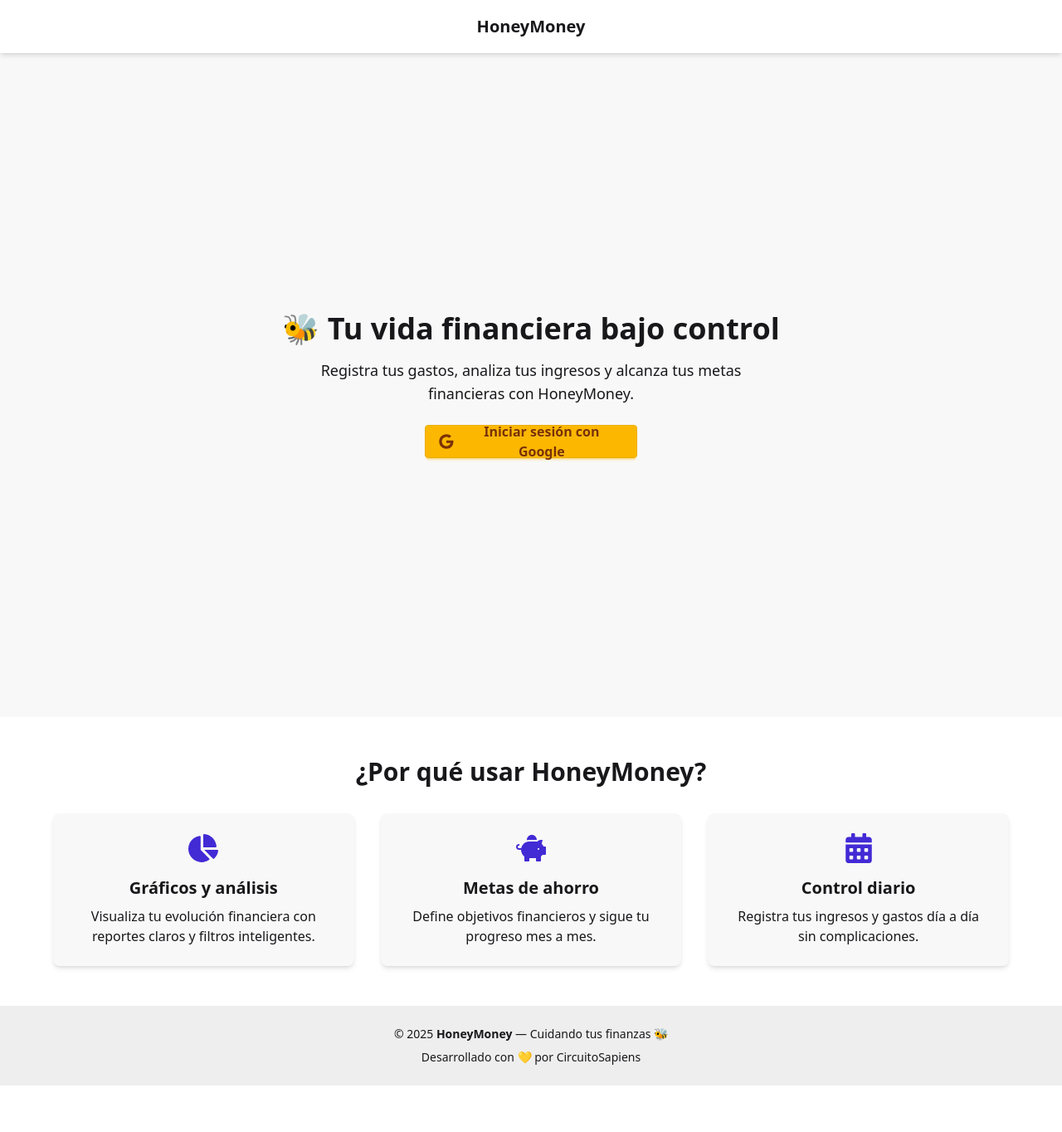
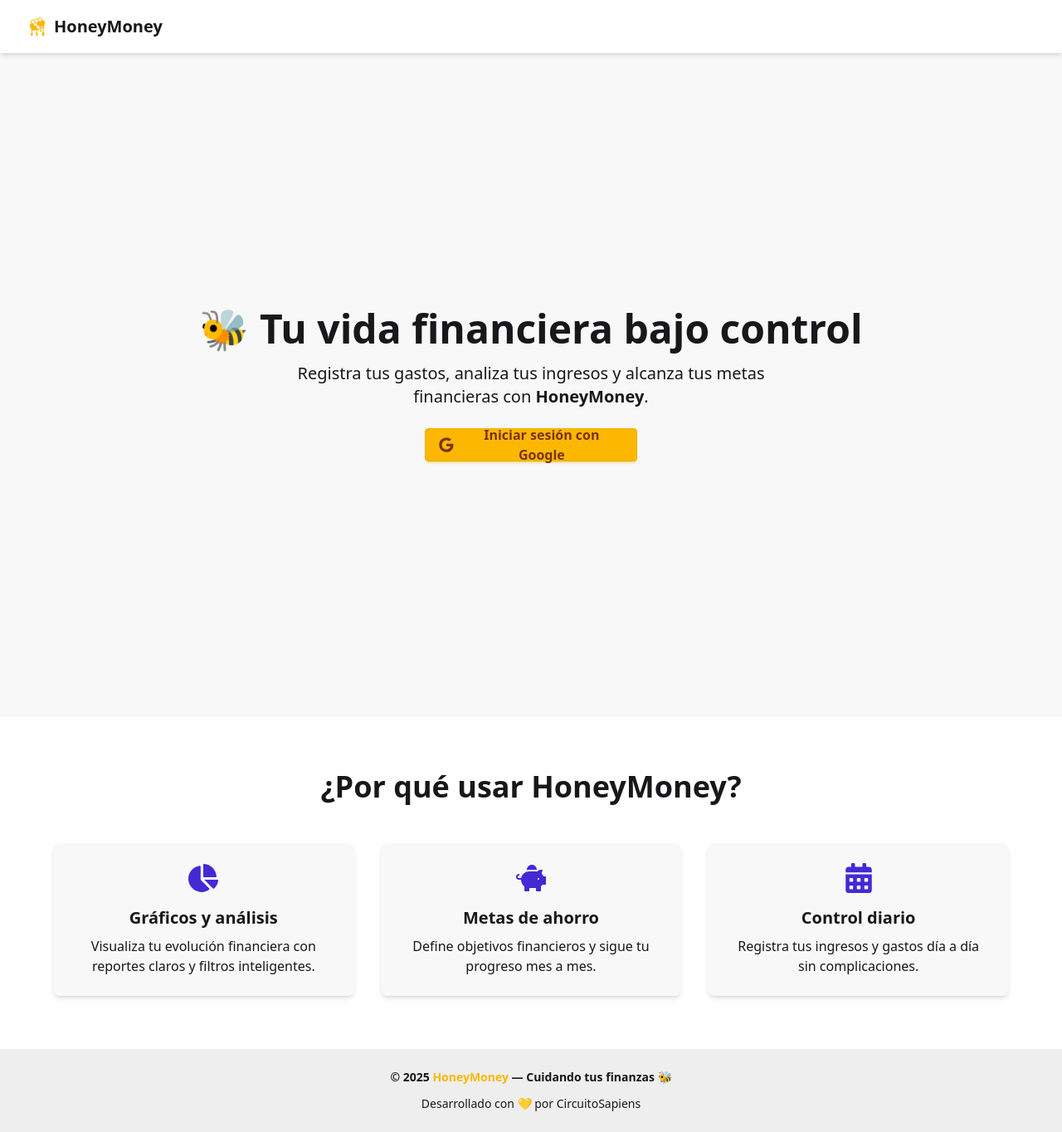
Before and after one commit to FreelancerMorales/WebFinanzas, a React (Vite) app in the folder finanzas-personales/: page / in a window 1280 px wide. Shown: the whole page at 83% size. Before the commit the page ends 1308 px from the top, so only its background shows below. Built offline with nearby package versions, Linux system fonts and the light colour scheme; no server answers.

Commit message:
feat: enhance UI components for Footer, Header, Landing, Login, and NotFound pages; improve layout and styling for better user experience

```diff
--- a/finanzas-personales/src/components/static/Footer.jsx
+++ b/finanzas-personales/src/components/static/Footer.jsx
@@ -1,9 +1,11 @@
 const Footer = () => {
   return (
     <footer className="footer footer-center p-6 bg-base-300 text-base-content text-sm">
-      <div>
-        <p>© {new Date().getFullYear()} <strong>HoneyMoney</strong> — Cuidando tus finanzas 🐝</p>
-        <p>Desarrollado con 💛 por CircuitoSapiens</p>
+      <div className="flex flex-col items-center space-y-1">
+        <p className="font-semibold">
+          © {new Date().getFullYear()} <span className="text-warning">HoneyMoney</span> — Cuidando tus finanzas 🐝
+        </p>
+        <p>Desarrollado con 💛 por <span className="font-medium">CircuitoSapiens</span></p>
       </div>
     </footer>
   );
--- a/finanzas-personales/src/components/static/Header.jsx
+++ b/finanzas-personales/src/components/static/Header.jsx
@@ -1,9 +1,13 @@
 import { Link } from 'react-router-dom';
+import { GiDrippingHoney } from 'react-icons/gi';
 
 const Header = () => {
   return (
-    <div className="navbar bg-base-100 shadow-md px-4 justify-center">
-      <Link to="/" className="btn btn-ghost text-xl normal-case">HoneyMoney</Link>
+    <div className="navbar bg-base-100 shadow-md px-4 justify-between">
+      <Link to="/" className="flex items-center gap-2 text-xl font-bold btn btn-ghost normal-case">
+        <GiDrippingHoney className="text-2xl text-warning" />
+        HoneyMoney
+      </Link>
     </div>
   );
 };
--- a/finanzas-personales/src/pages/Public/Landing.jsx
+++ b/finanzas-personales/src/pages/Public/Landing.jsx
@@ -46,14 +46,16 @@ const Landing = () => {
       <Header />
 
       {/* Hero principal */}
-      <section className="min-h-screen flex flex-col items-center justify-center bg-base-200 text-center px-4">
-        <h1 className="text-4xl font-bold mb-4">🐝 Tu vida financiera bajo control</h1>
-        <p className="text-lg mb-6 max-w-xl">
-          Registra tus gastos, analiza tus ingresos y alcanza tus metas financieras con HoneyMoney.
+      <section className="min-h-screen flex flex-col items-center justify-center bg-base-200 text-center px-4 py-12">
+        <h1 className="text-4xl sm:text-5xl font-bold mb-4 animate-fade-in">
+          🐝 Tu vida financiera bajo control
+        </h1>
+        <p className="text-lg sm:text-xl mb-6 max-w-xl">
+          Registra tus gastos, analiza tus ingresos y alcanza tus metas financieras con <strong>HoneyMoney</strong>.
         </p>
 
         <button
-          className="btn btn-warning btn-wide gap-2 text-base"
+          className="btn btn-warning btn-wide gap-2 text-base hover:scale-105 transition-transform"
           onClick={handleLoginClick}
         >
           <FaGoogle className="text-lg" />
@@ -62,24 +64,32 @@ const Landing = () => {
       </section>
 
       {/* Características */}
-      <section className="py-12 px-6 bg-base-100 text-center">
-        <h2 className="text-3xl font-bold mb-8">¿Por qué usar HoneyMoney?</h2>
-        <div className="grid gap-8 md:grid-cols-3 max-w-6xl mx-auto">
-          <div className="card bg-base-200 shadow-md p-6">
-            <FaChartPie className="text-4xl mx-auto mb-4 text-primary" />
-            <h3 className="font-bold text-xl mb-2">Gráficos y análisis</h3>
-            <p>Visualiza tu evolución financiera con reportes claros y filtros inteligentes.</p>
-          </div>
-          <div className="card bg-base-200 shadow-md p-6">
-            <FaPiggyBank className="text-4xl mx-auto mb-4 text-primary" />
-            <h3 className="font-bold text-xl mb-2">Metas de ahorro</h3>
-            <p>Define objetivos financieros y sigue tu progreso mes a mes.</p>
-          </div>
-          <div className="card bg-base-200 shadow-md p-6">
-            <FaCalendarAlt className="text-4xl mx-auto mb-4 text-primary" />
-            <h3 className="font-bold text-xl mb-2">Control diario</h3>
-            <p>Registra tus ingresos y gastos día a día sin complicaciones.</p>
-          </div>
+      <section className="py-16 px-6 bg-base-100 text-center">
+        <h2 className="text-3xl sm:text-4xl font-bold mb-12">¿Por qué usar HoneyMoney?</h2>
+        <div className="grid gap-8 sm:grid-cols-2 md:grid-cols-3 max-w-6xl mx-auto">
+          {[
+            {
+              icon: <FaChartPie className="text-4xl mx-auto mb-4 text-primary" />,
+              title: "Gráficos y análisis",
+              desc: "Visualiza tu evolución financiera con reportes claros y filtros inteligentes."
+            },
+            {
+              icon: <FaPiggyBank className="text-4xl mx-auto mb-4 text-primary" />,
+              title: "Metas de ahorro",
+              desc: "Define objetivos financieros y sigue tu progreso mes a mes."
+            },
+            {
+              icon: <FaCalendarAlt className="text-4xl mx-auto mb-4 text-primary" />,
+              title: "Control diario",
+              desc: "Registra tus ingresos y gastos día a día sin complicaciones."
+            }
+          ].map(({ icon, title, desc }, i) => (
+            <div key={i} className="card bg-base-200 shadow-md p-6 hover:shadow-lg transition-shadow">
+              {icon}
+              <h3 className="font-bold text-xl mb-2">{title}</h3>
+              <p>{desc}</p>
+            </div>
+          ))}
         </div>
       </section>
 
--- a/finanzas-personales/src/pages/Public/Login.jsx
+++ b/finanzas-personales/src/pages/Public/Login.jsx
@@ -14,9 +14,12 @@ function LoginGoogle() {
   };
 
   return (
-    <div className="flex flex-col items-center justify-center p-4">
-      <h1 className="text-xl font-bold mb-4">Inicia sesión con Google</h1>
-      <GoogleLogin onSuccess={handleSuccess} onError={handleError} />
+    <div className="flex flex-col items-center justify-center min-h-screen bg-base-200 px-4">
+      <div className="bg-base-100 p-8 rounded-xl shadow-md text-center max-w-sm w-full">
+        <h1 className="text-2xl font-bold mb-4">Inicia sesión con Google</h1>
+        <GoogleLogin onSuccess={handleSuccess} onError={handleError} />
+        <p className="mt-4 text-xs text-gray-500">Tu información está segura con nosotros.</p>
+      </div>
     </div>
   );
 }
--- a/finanzas-personales/src/pages/Public/NotFound.jsx
+++ b/finanzas-personales/src/pages/Public/NotFound.jsx
@@ -1,7 +1,13 @@
+import { Link } from "react-router-dom";
+
 const NotFound = () => {
   return (
-    <div className="p-4 text-center">
-      <h1 className="text-4xl font-bold text-error">404 - Página no encontrada</h1>
+    <div className="min-h-screen flex flex-col items-center justify-center px-4 bg-base-100 text-center">
+      <h1 className="text-5xl font-bold text-error mb-4">404</h1>
+      <p className="text-lg mb-6">Lo sentimos, la página que buscas no fue encontrada.</p>
+      <Link to="/" className="btn btn-outline btn-error">
+        Volver al inicio
+      </Link>
     </div>
   );
 };
```
